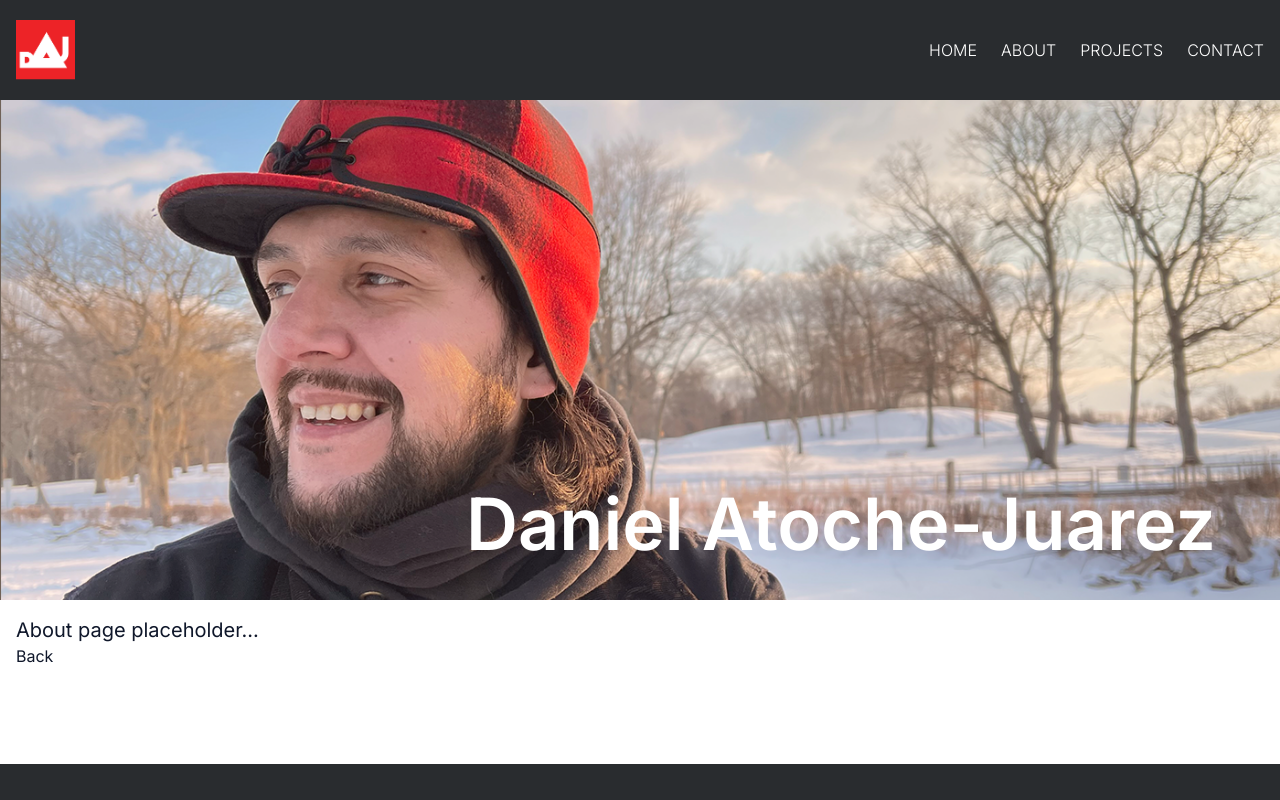
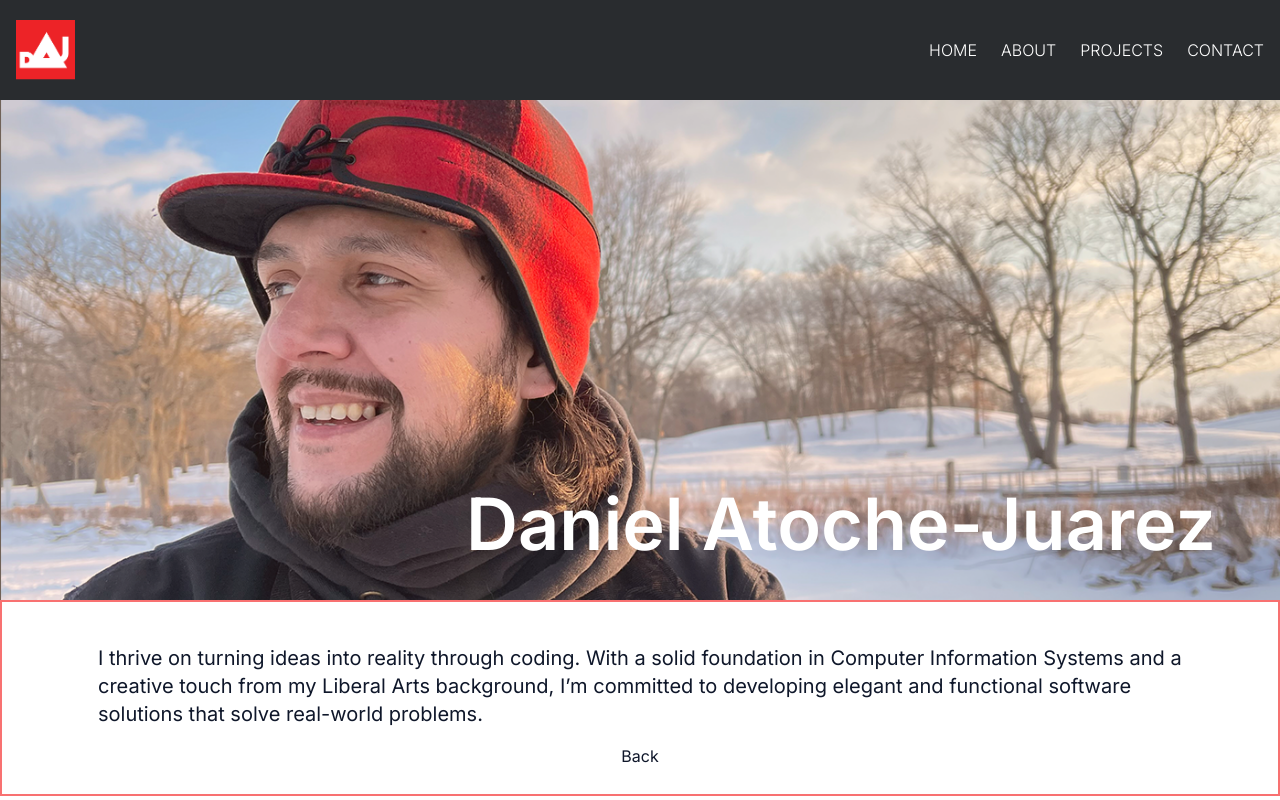
Before and after one commit to datoche-juarez/personal-site-2023, a Next.js app: page /about in a window 1280 px wide. Shown: the top 800 px of the page. Built offline with nearby package versions, Linux system fonts and the light colour scheme.

Commit message:
Added copy for home page and about page..

```diff
--- a/app/about/page.js
+++ b/app/about/page.js
@@ -1,11 +1,40 @@
+// import Link from "next/link";
+
+// export default function About() {
+//   return (
+//     <>
+//       <div className="m-4">
+//         <h1 className="text-xl">
+//           I thrive on turning ideas into reality through coding. With a solid
+//           foundation in Computer Information Systems and a creative touch from
+//           my Liberal Arts background, I&rsquo;m committed to developing elegant
+//           and functional software solutions that solve real-world problems.
+//         </h1>
+//         <Link href="/">Back</Link>
+//       </div>
+//     </>
+//   );
+// }
+
 import Link from "next/link";
 
 export default function About() {
   return (
     <>
-      <div className="m-4">
-        <h1 className="text-xl">About page placeholder...</h1>
-        <Link href="/">Back</Link>
+      <div className="flex flex-col border-2 border-red-400">
+        <div className="flex flex-col items-center justify-center h-48 p-20">
+          {/* <p className="mb-2 text-2xl font-bold font-inter md:pt-10 lg:text-2xl xl:text-2xl">
+            About Me
+          </p> */}
+          <h1 className="m-4 text-xl">
+            I thrive on turning ideas into reality through coding. With a solid
+            foundation in Computer Information Systems and a creative touch from
+            my Liberal Arts background, I&rsquo;m committed to developing
+            elegant and functional software solutions that solve real-world
+            problems.
+          </h1>
+          <Link href="/">Back</Link>
+        </div>
       </div>
     </>
   );
--- a/app/page.js
+++ b/app/page.js
@@ -3,17 +3,14 @@ export default function Home() {
     <>
       <div className="flex flex-col border-2 border-red-400">
         <div className="flex flex-col items-center justify-center h-48 p-20">
-          <h1 className="text-xl">
-            Welcome to my corner of the web! I&rsquo;m a recent college graduate with
-            a passion for creating innovative software solutions. With dual
+          <h1 className="m-4 text-xl">
+            Welcome to my corner of the web! I&rsquo;m a recent college graduate
+            with a passion for creating innovative software solutions. With dual
             degrees in Computer Information Systems and Liberal Arts, I bring a
             unique blend of technical expertise and creative thinking to every
             project.
           </h1>
         </div>
-        <div className="flex flex-col items-center justify-center h-40 bg-gray-600">
-          <h1>This is a second container...</h1>
-        </div>
       </div>
     </>
   );
```
